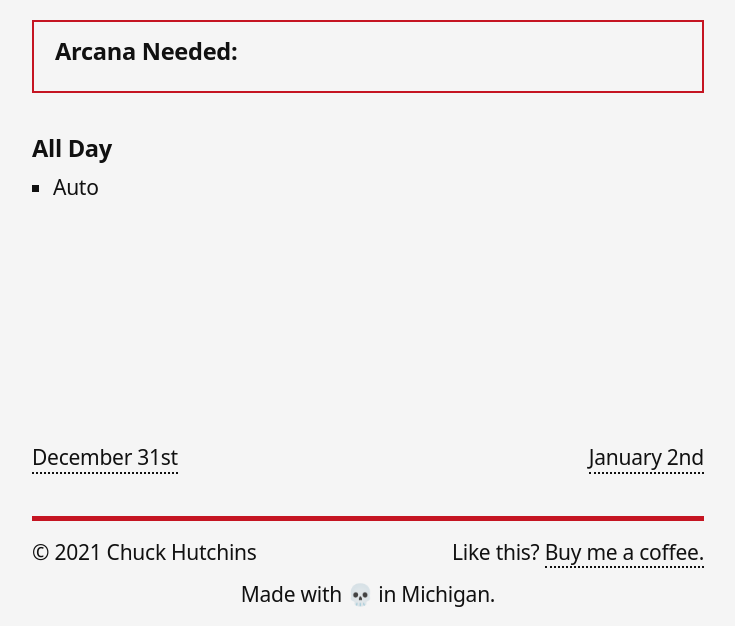
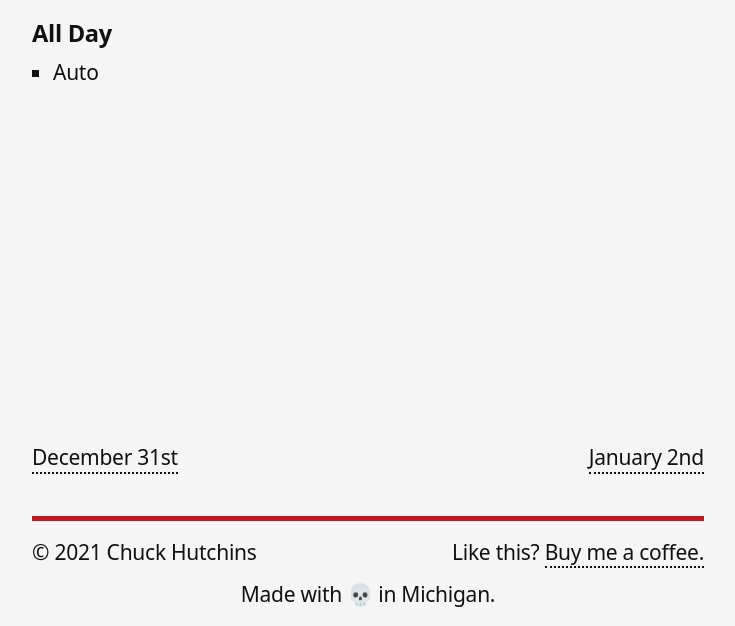
Before and after one commit to InnocentSmasher/persona-5-royal-guide, a Gatsby site: page /guide/01/01/ in a window 1280 px wide. Shown: the part 174-800 px from the top of the page, without its empty margins (272-1007 px from the left). Built offline with nearby package versions, Linux system fonts and the light colour scheme; Gatsby itself is replaced by a stand-in of ours.

Commit message:
moving conditional into layout instead of inside component

```diff
--- a/src/components/arcana-needed.js
+++ b/src/components/arcana-needed.js
@@ -1,7 +1,6 @@
 import React from "react"
 
 export default function ArcanaNeeded({ arcana }) {
-    if (arcana) {
     return (
         <div className="arcana-needed">
             <h2>Arcana Needed:</h2>
@@ -15,6 +14,3 @@ export default function ArcanaNeeded({ arcana }) {
         </div>
     )
 }
-
-    return null;
-}
--- a/src/templates/day.js
+++ b/src/templates/day.js
@@ -44,7 +44,7 @@ export default function DayTemplate({ data, pageContext }) {
                     <Link to="..">Back to month</Link>
                 </div>
                 <div id="content" className="content">
-                    <ArcanaNeeded arcana={frontmatter.arcana} />
+                    {frontmatter.arcana.length > 0 ? <ArcanaNeeded arcana={frontmatter.arcana} /> : ''}
                     <MDXRenderer>{body}</MDXRenderer>
                 </div>
                 <Pagination previous={previous} next={next} />
```
Lines whose indentation alone changed are shown as unchanged.
